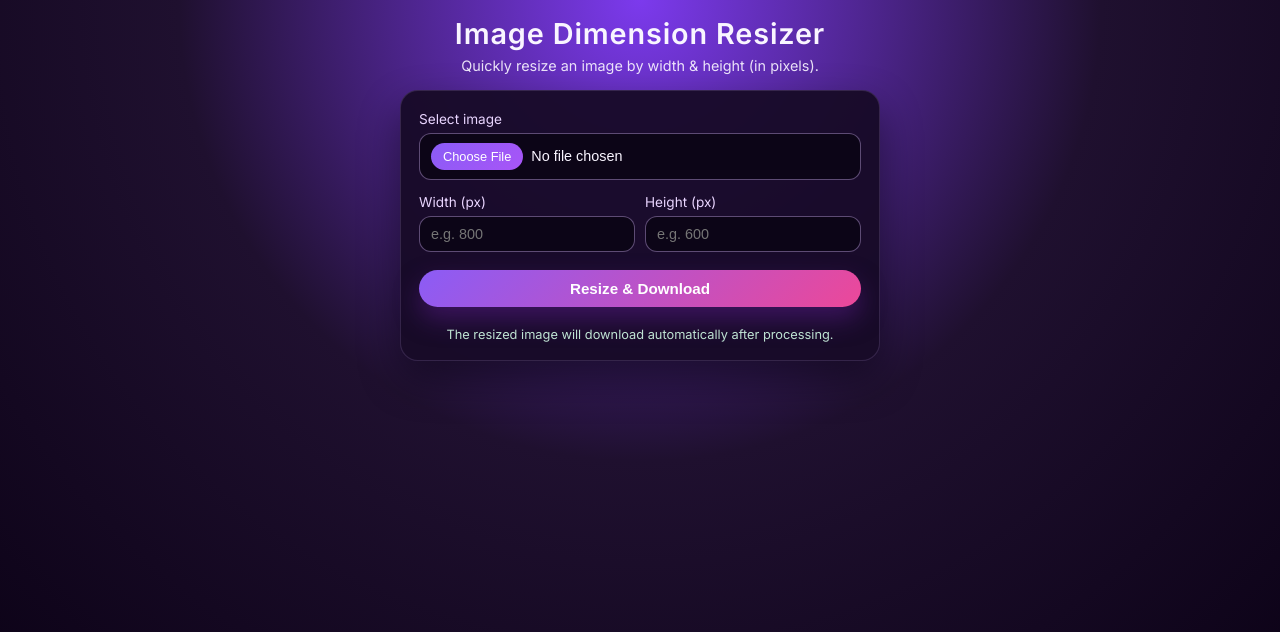
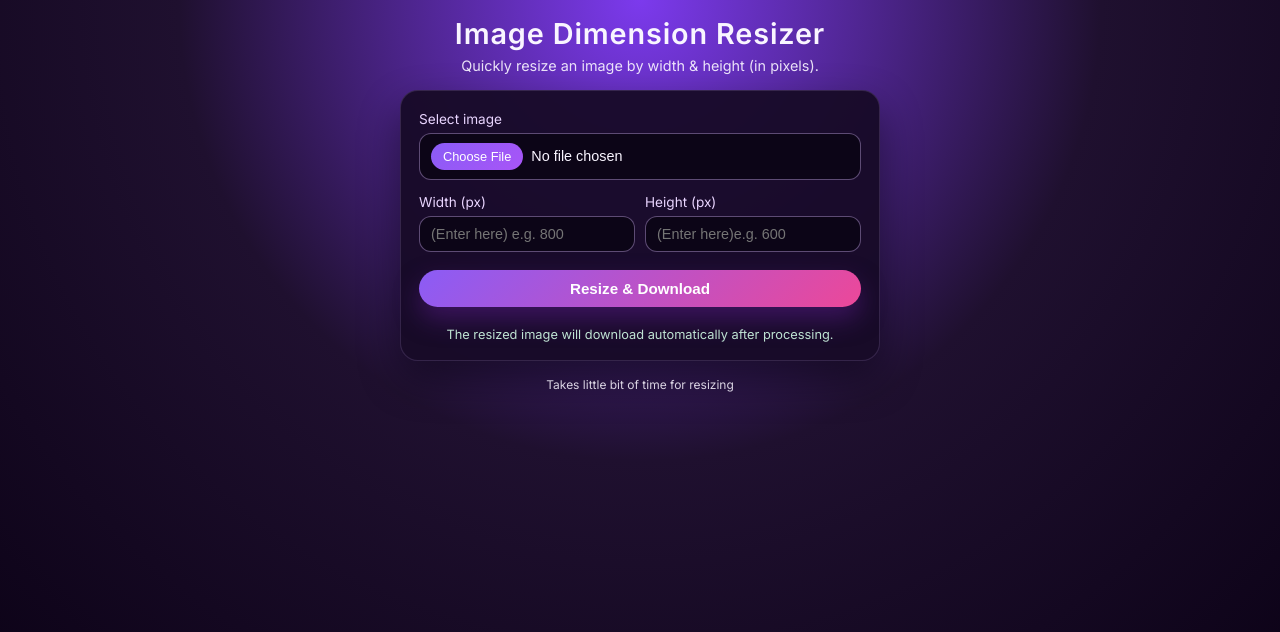
Before and after one commit to rajat123k/image_resizer, a Flask app: page / in a window 1280 px wide. Shown: the top 632 px of the page. Run offline with Flask 3, Linux system fonts and the light colour scheme.

Commit message:
Add max attribute and update placeholders in input fields
maximum number of width and height limit is added  1000

```diff
--- a/templates/index.html
+++ b/templates/index.html
@@ -37,11 +37,11 @@
                 <div class="field-group">
                     <div class="field">
                         <label for="width">Width (px)</label>
-                        <input type="number" name="width" id="width" min="1" placeholder="e.g. 800" required />
+                        <input type="number" name="width" id="width" min="1" max="1000" placeholder="(Enter here) e.g. 800" required />
                     </div>
                     <div class="field">
                         <label for="height">Height (px)</label>
-                        <input type="number" name="height" id="height" min="1" placeholder="e.g. 600" required />
+                        <input type="number" name="height" id="height" min="1" max="1000" placeholder="(Enter here)e.g. 600" required />
                     </div>
                 </div>
 
@@ -56,7 +56,7 @@
         </main>
 
         <footer class="footer">
-            <span></span>
+            <span>Takes little bit of time for resizing</span>
         </footer>
     </div>
 </body>
```
